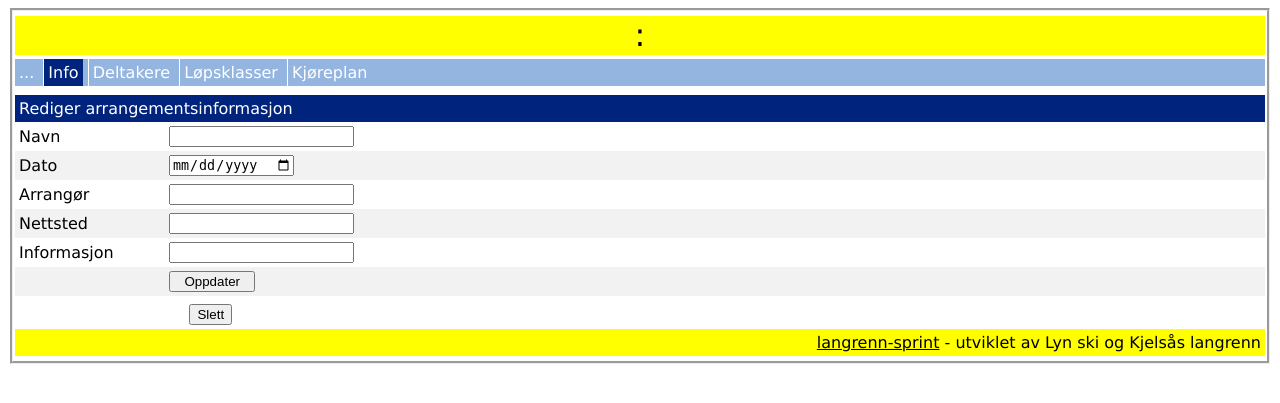
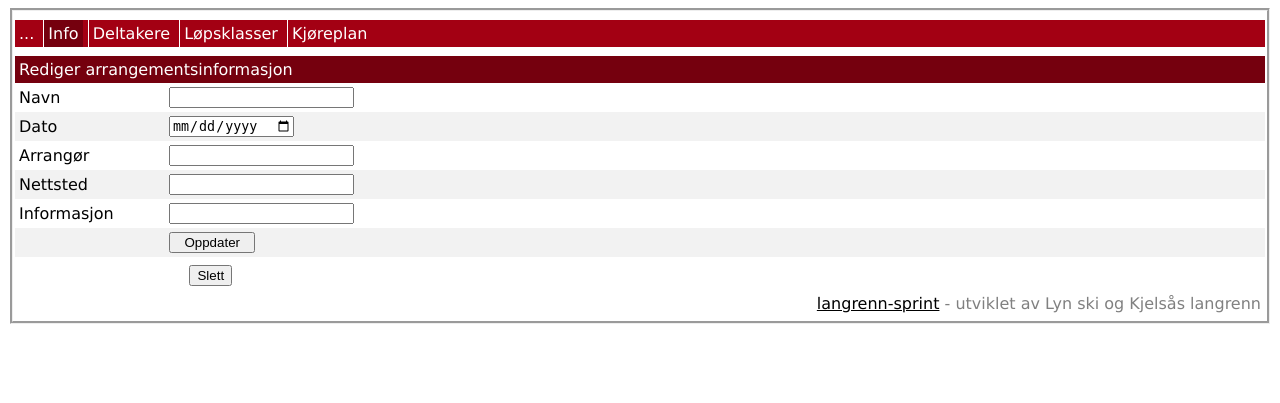
Before and after one commit to langrenn-sprint/event-service-gui, a Python web app: template src/event_service_gui/templates/events.html in a window 1280 px wide. Shown: the top 403 px of the page. Run offline with Jinja, Linux system fonts and the light colour scheme; the template is opened without the code that fills it, so the values that code supplies are empty.

Commit message:
Issue #6 - club colors

```diff
--- a/src/event_service_gui/services/events_adapter.py
+++ b/src/event_service_gui/services/events_adapter.py
@@ -41,9 +41,9 @@ class EventsAdapter:
                     logging.error(f"Error {resp.status} getting events: {resp} ")
         return events
 
-    async def get_event(self, token: str, id: str) -> List:
+    async def get_event(self, token: str, id: str) -> dict:
         """Get event function."""
-        event = []
+        event = {}
         headers = MultiDict(
             {
                 hdrs.CONTENT_TYPE: "application/json",
--- a/src/event_service_gui/static/styles.css
+++ b/src/event_service_gui/static/styles.css
@@ -1,20 +1,7 @@
-/*********************************
-* stiler for sprint nettsider    *
-*
-* Lyn farger: Rød vanlig:  #A30013
-*             Rød mørk (hover) #75000e
-              Grå mørk #3D3D3D
-              Grå lys #f1f2f7
-              Blå #1f3d8e
-*
-* Kjelsås farger:
-              Kongeblå (PMS 280) - #00247d
-              Orange PMS 1365 - #ffb549
-              Lys blå PMS 278 - #94b5e0
-              Grå mørk #3D3D3D
-              Grå lys #f1f2f7
-              Font: Verdana
-*********************************/
+/*****************************************
+* styles for langrenn sprint webpages    *
+* generic part                           *
+*****************************************/
 
 
 body {
@@ -23,13 +10,8 @@ body {
 
 ul {
   	list-style-type: none;
-		background-color: #94b5e0;
     margin: 0px;
     padding: 0px;
-}
-
-.active {
-    background-color: #00247d;
 }
 
 a {
@@ -42,14 +24,6 @@ li, .dropbtn {
   padding: 2px 2px 2px 2px;
   text-align: center;
   text-decoration: none;
-}
-
-li:hover, .dropdown:hover, .dropbtn:hover {
-  background-color: #00247d;
-}
-
-#topborder {
-  border-left: 1px solid white;
 }
 
 .dropbtnactive {
@@ -109,24 +83,12 @@ tr:nth-child(even){background-color: #f2f2f2;}
 
 #adminpagetitle {
   text-align: center;
-  color: black;
-  background-color: yellow;
+  color: grey;
   font-size: 2.0em;
 }
 
-#headerblue {
-    color: white;
-    background-color: #00247d;
-}
-
-#headerblack {
-    color: black;
-    background-color: #ffb549;
-}
-
 #footeradmin {
-    color: black;
-    background-color: yellow;
+    color: grey;
     text-align: right;
     padding: 4px 4px 4px 4px;
 }
@@ -134,10 +96,6 @@ tr:nth-child(even){background-color: #f2f2f2;}
 #info {
     color: orange;
     font-weight: bold;
-}
-
-#fremhev {
-    background-color: yellow;
 }
 
 #spacer {
@@ -174,7 +132,7 @@ async function savefile(inp)
 
 /**** Responsivt design ****/
 .w3-container {
-  padding:0.02em 0px
+  padding:0.01em 0px
 }
 
 .w3-third,.w3-quart,.w3-row-padding,.w3-half {
--- /dev/null
+++ b/src/event_service_gui/static/styles_lyn.css
@@ -0,0 +1,36 @@
+/*****************************************
+* styles for langrenn sprint webpages    *
+* club specific part                     *
+*
+* Lyn farger: Rød vanlig:  #A30013
+*             Rød mørk (hover) #75000e
+              Blå #1f3d8e
+*
+*****************************************/
+
+
+ul {
+		background-color: #A30013;
+}
+
+.active {
+    background-color: #75000e;
+}
+
+li:hover, .dropdown:hover, .dropbtn:hover {
+  background-color: #75000e;
+}
+
+#topborder {
+  border-left: 1px solid white;
+}
+
+#headerblue {
+    color: white;
+    background-color: #75000e;
+}
+
+#headerblack {
+    color: black;
+    background-color: #1f3d8e;
+}
--- a/src/event_service_gui/templates/adm_base.html
+++ b/src/event_service_gui/templates/adm_base.html
@@ -3,6 +3,12 @@
   <head>
     <title>{% block titleheader %}{% endblock %}</title>
     <link rel="stylesheet" type="text/css" href="../static/styles.css">
+    {% if event.organiser[:5] == "Kjels" %}
+      <link rel="stylesheet" type="text/css" href="../static/styles_kjelsaas.css">
+    {% else %}
+      <link rel="stylesheet" type="text/css" href="../static/styles_lyn.css">
+    {% endif %}
+
     <meta http-equiv="refresh" content="{% block refresh %}{% endblock %}">
     <meta name="viewport" content="width=device-width, initial-scale=1.0">
   </head>
@@ -10,7 +16,7 @@
     <div class="w3-row-padding">
     {% block titlecontainer %}{% endblock %}
       <div id=spacer></div>
-      <div class="w3-container" id=adminpagetitle>{{ event.name }}: {% block titlemain %}{% endblock %}</div>
+      <div class="w3-container" id=adminpagetitle>{{ event.name }}</div>
       <div id=spacer></div>
       <div class="w3-container">
         <ul>
--- a/src/event_service_gui/views/events.py
+++ b/src/event_service_gui/views/events.py
@@ -39,8 +39,8 @@ class Events(web.View):
         username = session["username"]
         token = session["token"]
 
-        event = []
-        if not create_new:
+        event = {"name": "Nytt arrangement", "organiser": "Ikke valgt"}
+        if (not create_new) and (eventid != ""):
             logging.debug(f"get_event {eventid}")
             event = await EventsAdapter().get_event(token, eventid)
 
@@ -67,6 +67,7 @@ class Events(web.View):
         token = session["token"]
 
         informasjon = ""
+        id = ""
         try:
             form = await self.request.post()
             logging.debug(f"Form {form}")
@@ -88,6 +89,7 @@ class Events(web.View):
                 res = await EventsAdapter().delete_event(token, id)
                 if res == 204:
                     informasjon = "Arrangement er slettet."
+                    return web.HTTPSeeOther(location=f"/?informasjon={informasjon}")
                 else:
                     logging.error(f"Error: {res}")
                     informasjon = f"Det har oppstått en feil - {res}."
--- a/src/event_service_gui/views/login.py
+++ b/src/event_service_gui/views/login.py
@@ -37,7 +37,7 @@ class Login(web.View):
         except Exception:
             create_new = False
 
-        event = {"name": "Administrasjon"}
+        event = {"name": "Administrasjon", "organiser": "Ikke valgt"}
 
         return await aiohttp_jinja2.render_template_async(
             "login.html",
--- a/src/event_service_gui/views/main.py
+++ b/src/event_service_gui/views/main.py
@@ -31,7 +31,7 @@ class Main(web.View):
         events = await EventsAdapter().get_all_events(token)
         logging.debug(f"Events: {events}")
 
-        event = {"name": "Langrenn"}
+        event = {"name": "Langrenn", "organiser": "Ikke valgt"}
 
         return await aiohttp_jinja2.render_template_async(
             "index.html",
```
Also changed, not shown: src/event_service_gui/static/styles_kjelsaas.css (added, +40 -0 lines).
